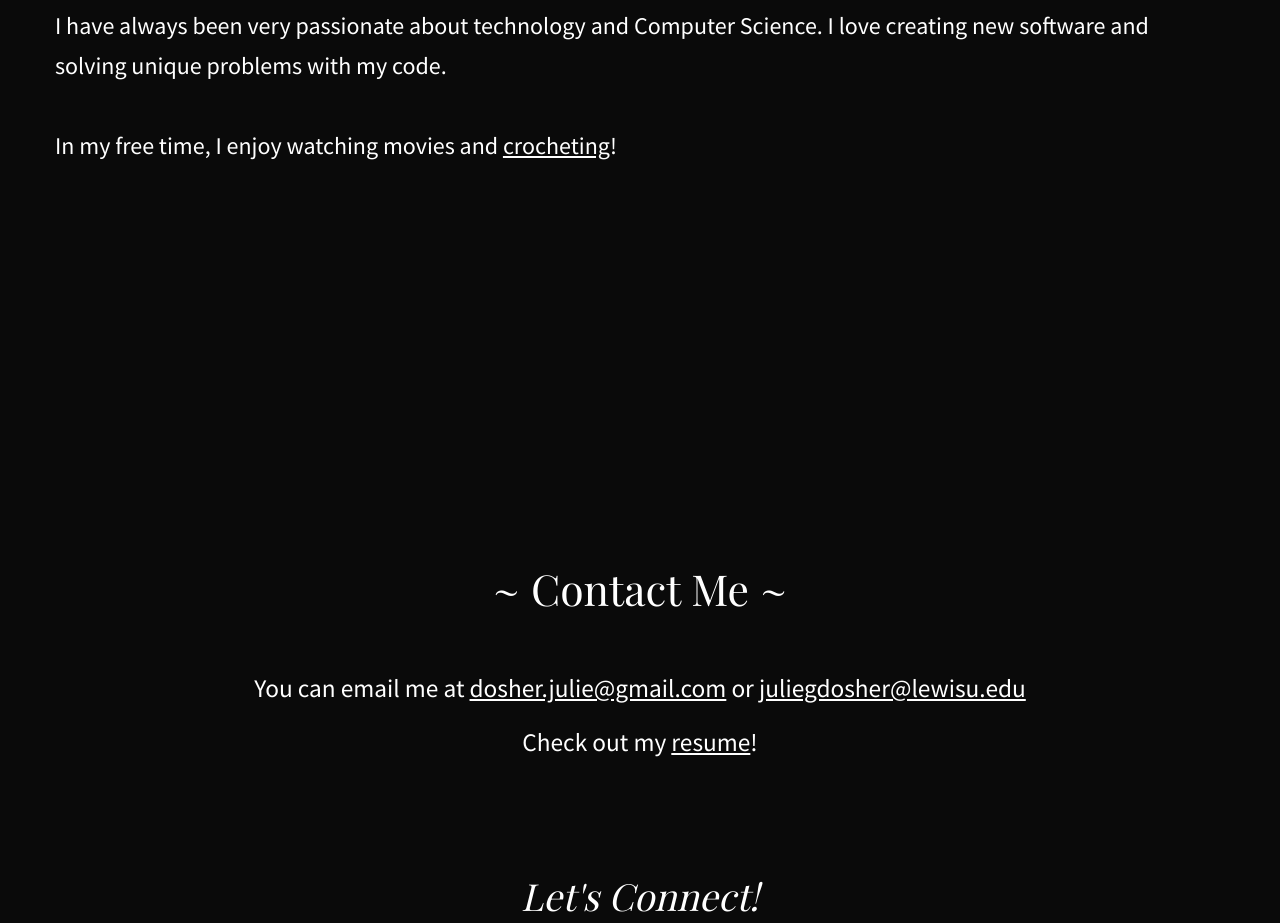
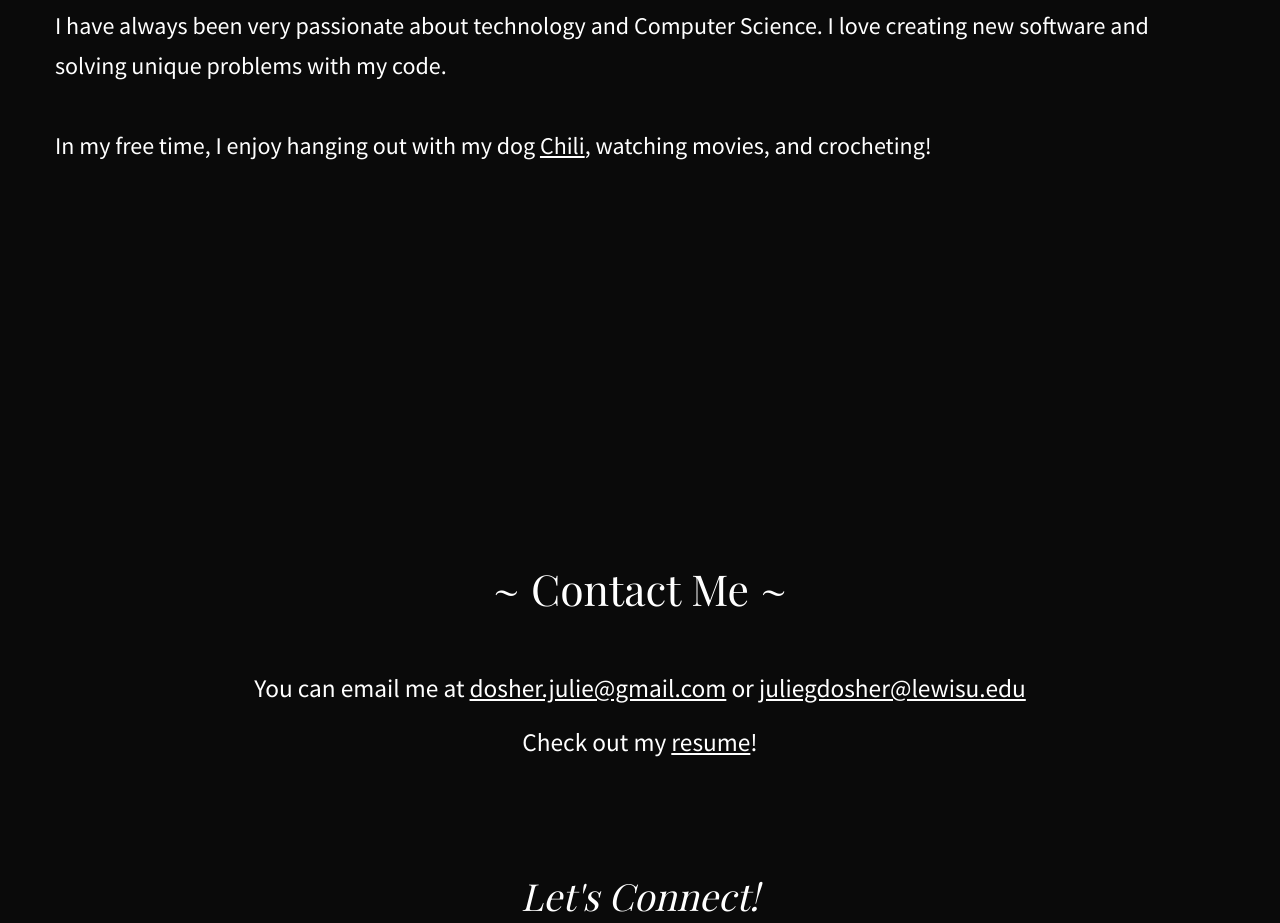
Before and after one commit to juliedosher/Portfolio, a website: page static/index.html in a window 1280 px wide. Shown: the part 2720-3643 px from the top of the page. Drawn offline with nearby package versions, Linux system fonts and the light colour scheme; a web font is replaced by a local one.

Commit message:
updated about me

```diff
--- a/static/index.html
+++ b/static/index.html
@@ -210,7 +210,8 @@
           </p>
           <br>
           <p>
-            In my free time, I enjoy watching movies and <a href="./images/aboutme_crochet.jpg" target="_blank">crocheting</a>!
+            In my free time, I enjoy hanging out with my dog
+            <a href="images/aboutme_chili.jpg" target="_blank">Chili</a>, watching movies, and crocheting!
           </p>
           <!-- TODO: continue -->
         </div>
```
Also changed, not shown: 1 other file.
